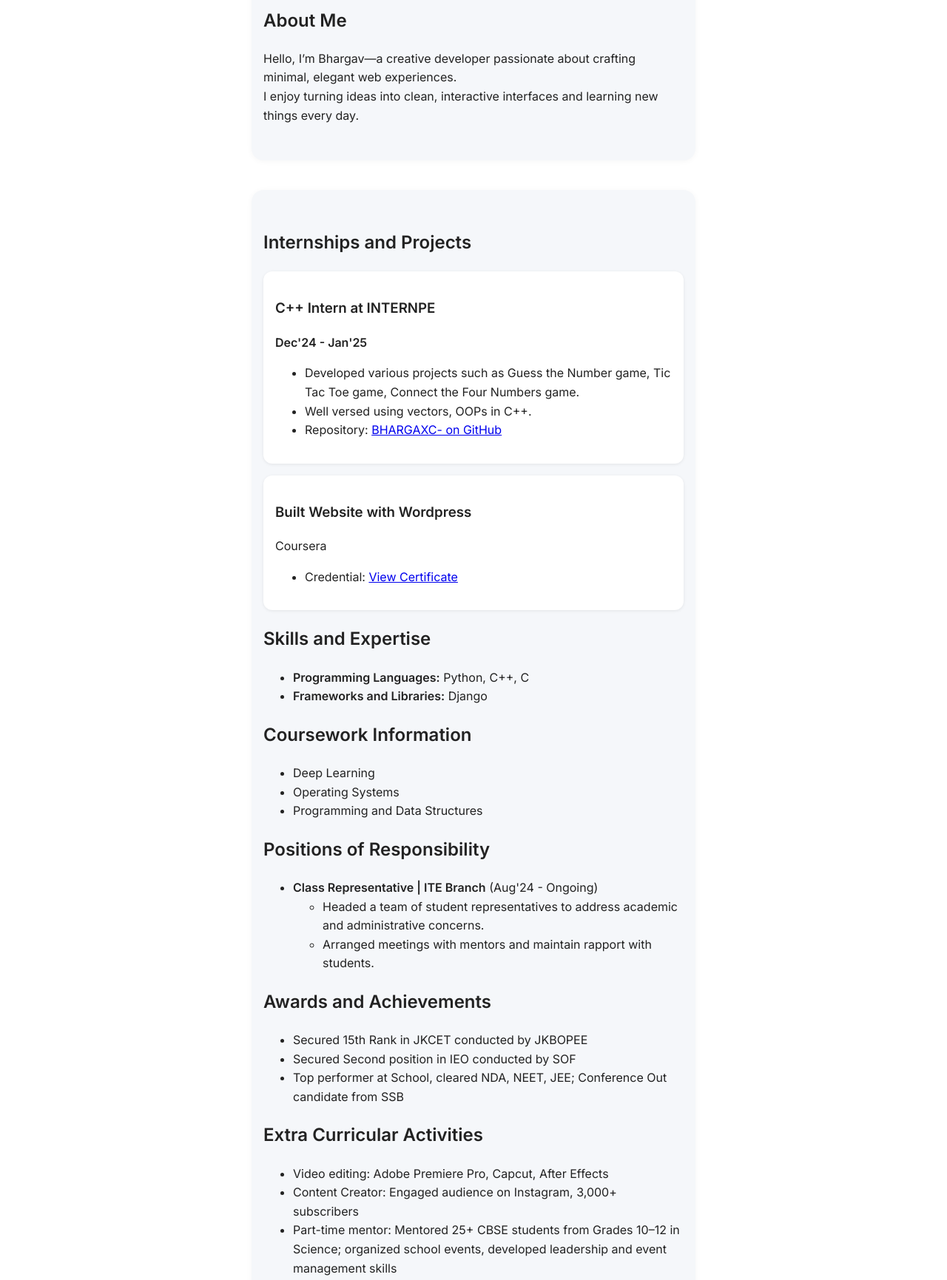
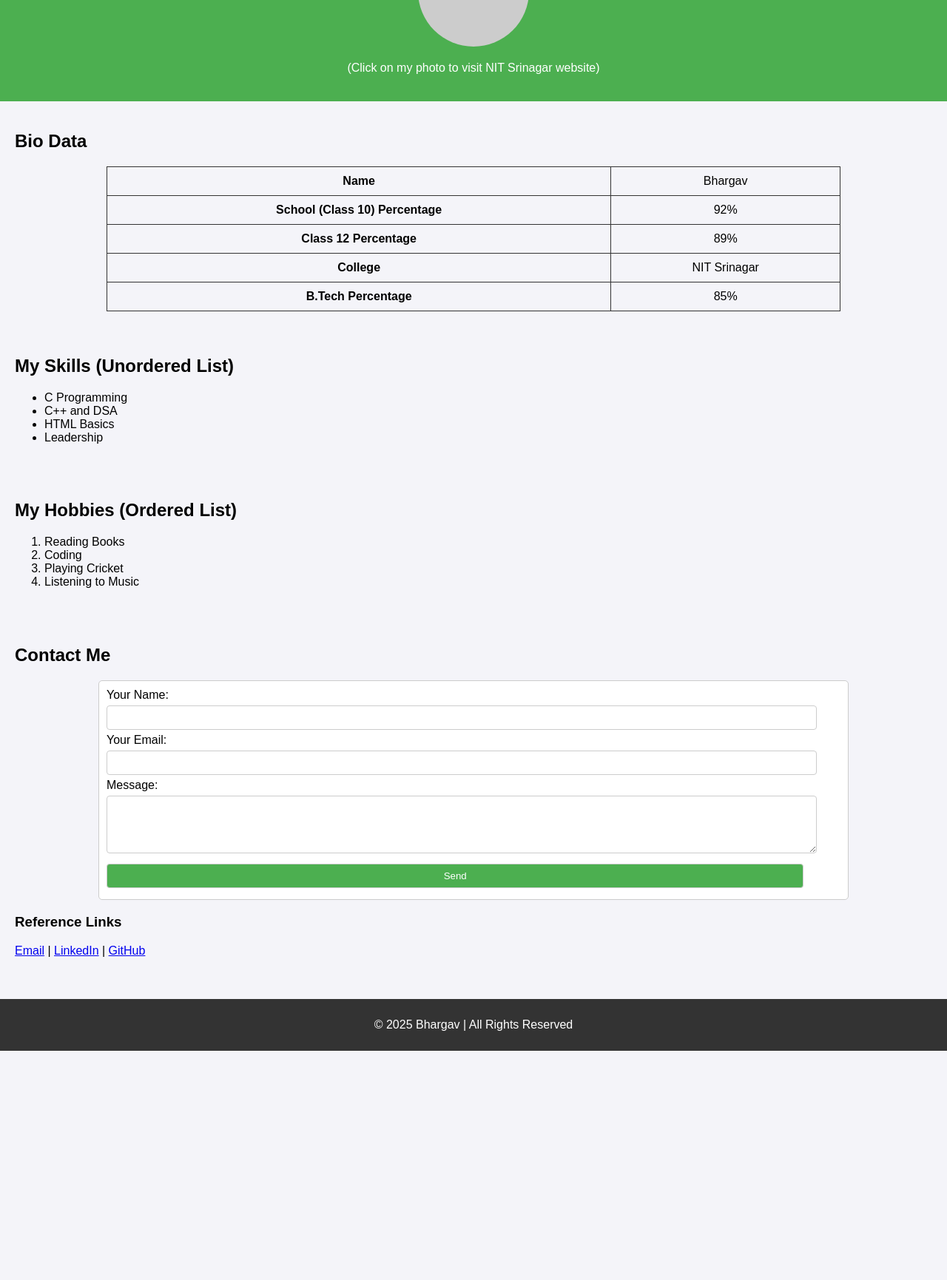
Before and after one commit to bhar7av/bhargavvv7.github.io, a plain HTML site: page index.html in a window 1280 px wide. Shown: the part 259-1990 px from the top of the page at 74% size. After the commit the page ends 1680 px from the top, so only its background shows below. Drawn offline with Linux system fonts and the light colour scheme; placeholder pictures from the web are drawn by us.

Commit message:
Update index.html

```diff
--- a/index.html
+++ b/index.html
@@ -2,103 +2,187 @@
 <html lang="en">
 <head>
   <meta charset="UTF-8">
-  <meta name="viewport" content="width=device-width,initial-scale=1.0">
-  <title>Bhargav | Minimal Portfolio</title>
-  <link href="https://fonts.googleapis.com/css?family=Inter:400,600&display=swap" rel="stylesheet">
-  <link rel="stylesheet" href="style.css">
+  <meta name="viewport" content="width=device-width, initial-scale=1.0">
+  <title>My Portfolio</title>
+  <style>
+    body {
+      font-family: Arial, sans-serif;
+      margin: 0;
+      padding: 0;
+      background: #f4f4f9;
+    }
+    /* Navigation bar */
+    .navbar {
+      background: #333;
+      padding: 10px;
+      text-align: center;
+    }
+    .navbar a {
+      color: white;
+      margin: 10px;
+      text-decoration: none;
+      font-weight: bold;
+    }
+    .navbar a:hover {
+      color: yellow;
+    }
+    header {
+      text-align: center;
+      padding: 20px;
+      background: #4CAF50;
+      color: white;
+    }
+    img {
+      width: 150px;
+      border-radius: 50%;
+      transition: 0.3s;
+    }
+    img:hover {
+      transform: scale(1.1);
+    }
+    section {
+      padding: 20px;
+    }
+    table {
+      width: 80%;
+      margin: auto;
+      border-collapse: collapse;
+    }
+    table, th, td {
+      border: 1px solid #333;
+      padding: 10px;
+      text-align: center;
+    }
+    form {
+      width: 80%;
+      margin: auto;
+      padding: 10px;
+      background: #fff;
+      border: 1px solid #ccc;
+      border-radius: 5px;
+    }
+    input, textarea {
+      width: 95%;
+      padding: 8px;
+      margin: 5px 0;
+      border: 1px solid #ccc;
+      border-radius: 4px;
+    }
+    input[type="submit"] {
+      background: #4CAF50;
+      color: white;
+      cursor: pointer;
+    }
+    input[type="submit"]:hover {
+      background: #45a049;
+    }
+    footer {
+      text-align: center;
+      background: #333;
+      color: white;
+      padding: 10px;
+      margin-top: 20px;
+    }
+  </style>
 </head>
 <body>
-  <header class="fade-in">
-    <h1>Bhargav Koushal</h1>
-    <nav>
-      <a href="#about">About</a>
-      <a href="#projects">Projects</a>
-      <a href="#contact">Contact</a>
-    </nav>
+
+  <!-- Navigation -->
+  <div class="navbar">
+    <a href="#bio">Bio Data</a>
+    <a href="#skills">Skills</a>
+    <a href="#hobbies">Hobbies</a>
+    <a href="#contact">Contact</a>
+  </div>
+
+  <!-- Header -->
+  <header>
+    <h1>My Portfolio</h1>
+    <p>Hello! I am a B.Tech student at <b>NIT Srinagar</b>.</p>
+    <!-- Clickable Image -->
+    <a href="https://www.nitsri.ac.in/" target="_blank">
+      <img src="https://via.placeholder.com/150" alt="My Photo">
+    </a>
+    <p>(Click on my photo to visit NIT Srinagar website)</p>
   </header>
 
-  <main>
-    <section id="about" class="fade-in">
-      <h2>About Me</h2>
-      <p>
-        Hello, I’m Bhargav—a creative developer passionate about crafting minimal, elegant web experiences.<br>
-        I enjoy turning ideas into clean, interactive interfaces and learning new things every day.
-      </p>
-    </section>
+  <!-- Bio Data Section -->
+  <section id="bio">
+    <h2>Bio Data</h2>
+    <table>
+      <tr>
+        <th>Name</th>
+        <td>Bhargav</td>
+      </tr>
+      <tr>
+        <th>School (Class 10) Percentage</th>
+        <td>92%</td>
+      </tr>
+      <tr>
+        <th>Class 12 Percentage</th>
+        <td>89%</td>
+      </tr>
+      <tr>
+        <th>College</th>
+        <td>NIT Srinagar</td>
+      </tr>
+      <tr>
+        <th>B.Tech Percentage</th>
+        <td>85%</td>
+      </tr>
+    </table>
+  </section>
 
-    <section id="projects" class="fade-in">
-      <h2>Internships and Projects</h2>
-      <div class="projects-list">
-        <div class="project-card">
-          <h3>C++ Intern at INTERNPE</h3>
-          <p><strong>Dec'24 - Jan'25</strong></p>
-          <ul>
-            <li>Developed various projects such as Guess the Number game, Tic Tac Toe game, Connect the Four Numbers game.</li>
-            <li>Well versed using vectors, OOPs in C++.</li>
-            <li>
-              Repository: <a href="https://github.com/bhar7av/BHARGAXC-.git" target="_blank">BHARGAXC- on GitHub</a>
-            </li>
-          </ul>
-        </div>
-        <div class="project-card">
-          <h3>Built Website with Wordpress</h3>
-          <p>Coursera</p>
-          <ul>
-            <li>
-              Credential: <a href="https://www.coursera.org/account/accomplishments/verify/PUIZF9PXO5MN/" target="_blank">View Certificate</a>
-            </li>
-          </ul>
-        </div>
-      </div>
-      <h2>Skills and Expertise</h2>
-      <ul>
-        <li><strong>Programming Languages:</strong> Python, C++, C</li>
-        <li><strong>Frameworks and Libraries:</strong> Django</li>
-      </ul>
-      <h2>Coursework Information</h2>
-      <ul>
-        <li>Deep Learning</li>
-        <li>Operating Systems</li>
-        <li>Programming and Data Structures</li>
-      </ul>
-      <h2>Positions of Responsibility</h2>
-      <ul>
-        <li>
-          <strong>Class Representative | ITE Branch</strong> (Aug'24 - Ongoing)
-          <ul>
-            <li>Headed a team of student representatives to address academic and administrative concerns.</li>
-            <li>Arranged meetings with mentors and maintain rapport with students.</li>
-          </ul>
-        </li>
-      </ul>
-      <h2>Awards and Achievements</h2>
-      <ul>
-        <li>Secured 15th Rank in JKCET conducted by JKBOPEE</li>
-        <li>Secured Second position in IEO conducted by SOF</li>
-        <li>Top performer at School, cleared NDA, NEET, JEE; Conference Out candidate from SSB</li>
-      </ul>
-      <h2>Extra Curricular Activities</h2>
-      <ul>
-        <li>Video editing: Adobe Premiere Pro, Capcut, After Effects</li>
-        <li>Content Creator: Engaged audience on Instagram, 3,000+ subscribers</li>
-        <li>Part-time mentor: Mentored 25+ CBSE students from Grades 10–12 in Science; organized school events, developed leadership and event management skills</li>
-      </ul>
-    </section>
+  <!-- Skills Section -->
+  <section id="skills">
+    <h2>My Skills (Unordered List)</h2>
+    <ul>
+      <li>C Programming</li>
+      <li>C++ and DSA</li>
+      <li>HTML Basics</li>
+      <li>Leadership</li>
+    </ul>
+  </section>
 
-    <section id="contact" class="fade-in">
-      <h2>Contact</h2>
-      <p>
-        I’m always open to new ideas and collaborations.<br>
-        <a href="mailto:bhargavkoushal17@gmail.com">Email Me</a> |
-        <a href="https://github.com/bhar7av" target="_blank">GitHub</a>
-      </p>
-    </section>
-  </main>
+  <!-- Hobbies Section -->
+  <section id="hobbies">
+    <h2>My Hobbies (Ordered List)</h2>
+    <ol>
+      <li>Reading Books</li>
+      <li>Coding</li>
+      <li>Playing Cricket</li>
+      <li>Listening to Music</li>
+    </ol>
+  </section>
 
-  <footer class="fade-in">
-    <p>© 2025 Bhargav. Crafted with simplicity.</p>
+  <!-- Contact Section -->
+  <section id="contact">
+    <h2>Contact Me</h2>
+    <form>
+      <label>Your Name:</label><br>
+      <input type="text" name="name" required><br>
+
+      <label>Your Email:</label><br>
+      <input type="email" name="email" required><br>
+
+      <label>Message:</label><br>
+      <textarea rows="4" required></textarea><br>
+
+      <input type="submit" value="Send">
+    </form>
+
+    <h3>Reference Links</h3>
+    <p>
+      <a href="mailto:example@gmail.com">Email</a> |
+      <a href="https://www.linkedin.com" target="_blank">LinkedIn</a> |
+      <a href="https://github.com" target="_blank">GitHub</a>
+    </p>
+  </section>
+
+  <!-- Footer -->
+  <footer>
+    <p>&copy; 2025 Bhargav | All Rights Reserved</p>
   </footer>
 
-  <script src="script.js"></script>
 </body>
 </html>
```
